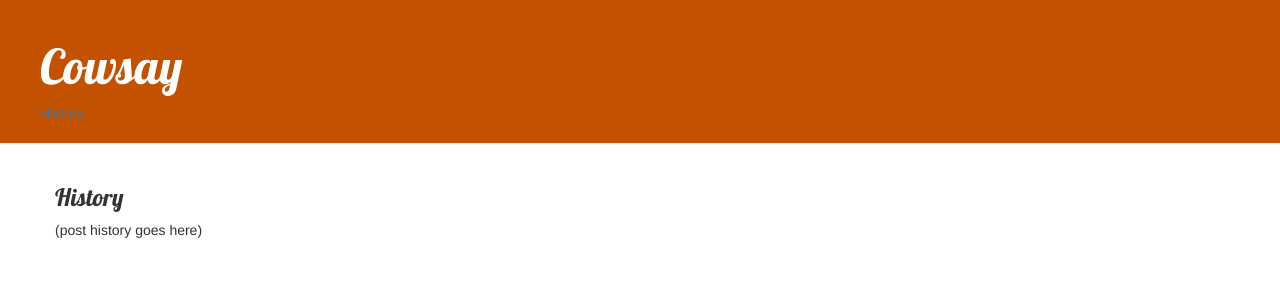
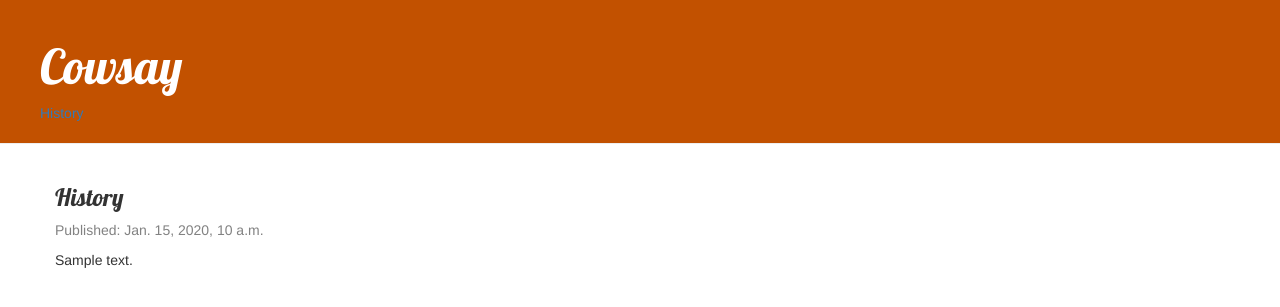
Before and after one commit to benjmm/kaseq4-cowsay, a Django app: page /history/ in a window 1280 px wide. Shown: the top 307 px of the page. Run offline with Django 3.2, Linux system fonts and the light colour scheme; tables that the repository leaves empty hold one stand-in row (values such as "Sample post"); some libraries are stand-ins or nearby versions.

Commit message:
history page basic functionality working

```diff
--- a/appcowsay/templates/history.html
+++ b/appcowsay/templates/history.html
@@ -2,6 +2,11 @@
 
 <h3>History</h3>
 
-<p>(post history goes here)</p>
-
-{% endblock %}
+{% for moo in moos %}
+<div class="post">
+  <div class="date">
+    <p>Published: {{ moo.date }}</p>
+  </div>
+  <p>{{ moo.text|linebreaksbr }}</p>
+</div>
+{% endfor %} {% endblock %}
--- a/appcowsay/views.py
+++ b/appcowsay/views.py
@@ -1,4 +1,5 @@
 from django.shortcuts import render, reverse, HttpResponseRedirect
+from django.utils import timezone
 
 from appcowsay.models import Moo
 from appcowsay.forms import FormAddMoo
@@ -6,7 +7,6 @@ from appcowsay.forms import FormAddMoo
 
 def index(request):
     html = "index.html"
-
     if request.method == "POST":
         form = FormAddMoo(request.POST)
         if form.is_valid():
@@ -28,4 +28,6 @@ def errorview(request):
 
 def historyview(request):
     html = "history.html"
-    return render(request, html)
+    moos = Moo.objects.filter(
+        date__lte=timezone.now()).order_by('date')
+    return render(request, html, {'moos': moos})
```
